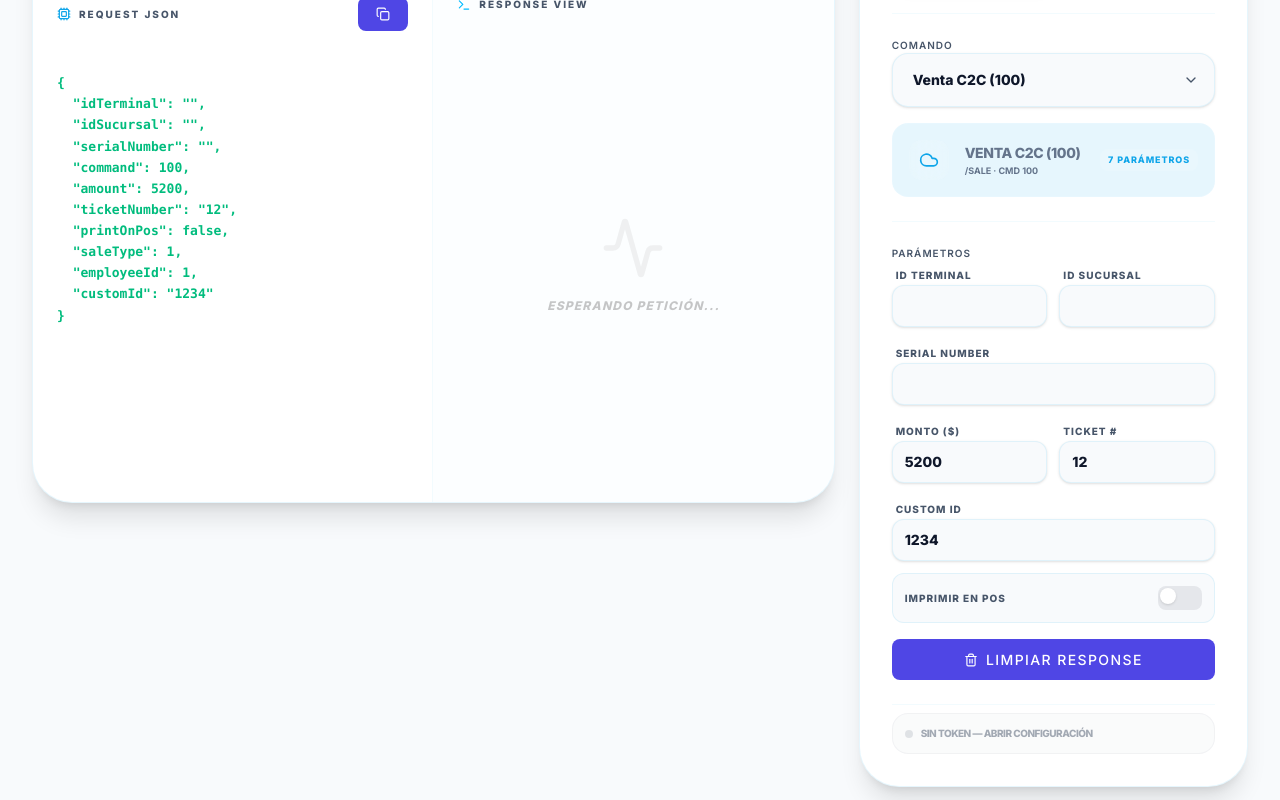
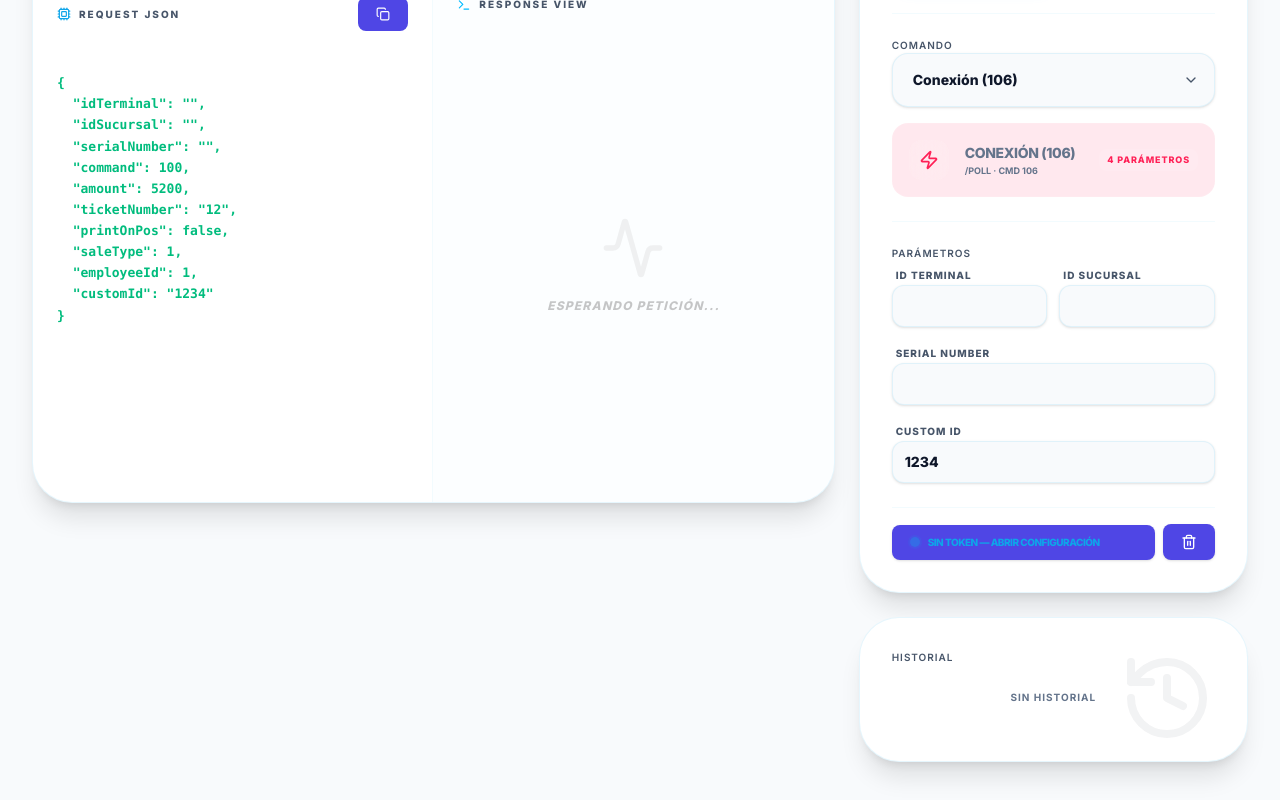
Before and after one commit to indigonet/Front-isv, a React (Vite) app: page /simulator in a window 1280 px wide. Shown: the part 440-1240 px from the top of the page. Built offline with nearby package versions, Linux system fonts and the light colour scheme.

Commit message:
cambios vis

```diff
--- a/src/components/content/content.jsx
+++ b/src/components/content/content.jsx
@@ -119,7 +119,13 @@ export default function Content() {
             aria-label="Descargar ISV Toolkit"
             style={{ cursor: "pointer" }}
           >
-            <img className="hero-logo" src={logo} alt="ISV Toolkit Logo" />
+            <img
+              className="hero-logo"
+              src={logo}
+              alt="ISV Toolkit Logo"
+              loading="eager"
+              style={{ fetchPriority: 'high' }}
+            />
           </div>
 
           {/* Título y descripción */}
--- a/src/components/topbar/topbar.jsx
+++ b/src/components/topbar/topbar.jsx
@@ -122,7 +122,9 @@ export default function Topbar() {
           src={getIconImage()}
           alt="ISV Toolkit Logo"
           className="logo-image"
-          key={darkMode ? "dark-icon" : "light-icon"} // Forzar recarga de imagen
+          loading="eager"
+          style={{ fetchPriority: 'high' }}
+          key={darkMode ? "dark-icon" : "light-icon"}
         />
       </div>
 
--- a/src/context/LanguageContext.jsx
+++ b/src/context/LanguageContext.jsx
@@ -207,6 +207,7 @@ const translations = {
     fetchingToken: "Obteniendo...",
 
     // Commands
+    "cmd.poll": "Conexión (106)",
     "cmd.c2c_sale": "Venta C2C (100)",
     "cmd.sale_promo": "Venta Promo (126)",
     "cmd.refund": "Anulación (102)",
@@ -401,6 +402,7 @@ const translations = {
     fetchingToken: "Fetching...",
 
     // Commands
+    "cmd.poll": "Connection (106)",
     "cmd.c2c_sale": "C2C Sale (100)",
     "cmd.sale_promo": "Promo Sale (126)",
     "cmd.refund": "Abortion (102)",
@@ -573,6 +575,7 @@ const translations = {
     fetchingToken: "Obtendo...",
 
     // Commands
+    "cmd.poll": "Conexão (106)",
     "cmd.c2c_sale": "Venda C2C (100)",
     "cmd.sale_promo": "Venda Promo (126)",
     "cmd.refund": "Reembolso (102)",
@@ -617,6 +620,7 @@ const translations = {
     tokenGuide: "Insira suas credenciais e pressione o botão obter.",
 
     // Commands
+    "cmd.poll": "Conexão (106)",
     "cmd.c2c_sale": "Venda C2C (100)",
     "cmd.sale_promo": "Venda Promo (126)",
     "cmd.refund": "Anulação (102)",
--- a/src/index.css
+++ b/src/index.css
@@ -5,7 +5,6 @@
   --color-card: var(--bg-surface);
   --color-accent: var(--accent-color);
   --color-accent-warm: var(--primary);
-  --color-emerald: #10B981;
   --color-text-primary: var(--text-main);
   --color-text-secondary: var(--text-muted);
   --blur-xs: 2px;
@@ -46,8 +45,8 @@ body {
   --text-main: #f8fafc;
   --text-muted: #94a3b8;
 
-  --primary: #6366f1;
-  --accent-color: #38bdf8;
+  --primary: #0284c7;
+  --accent-color: #0ea5e9;
 
   --border-color: rgba(255, 255, 255, 0.08);
 
--- a/src/simulator/AuthTokenModal.jsx
+++ b/src/simulator/AuthTokenModal.jsx
@@ -96,8 +96,8 @@ export default function AuthTokenModal({
           <div
             className="rounded-3xl p-6 border space-y-4 flex flex-col justify-between h-full transition-all duration-500"
             style={{
-              borderColor: accessToken ? 'rgba(16,185,129,0.3)' : 'rgba(99,102,241,0.1)',
-              background:  accessToken ? 'rgba(16,185,129,0.05)' : 'rgba(99,102,241,0.03)',
+              borderColor: accessToken ? 'rgba(5, 150, 105, 0.3)' : 'rgba(2, 132, 199, 0.2)',
+              background:  accessToken ? 'rgba(5, 150, 105, 0.05)' : 'rgba(2, 132, 199, 0.05)',
             }}
           >
             <div className="space-y-3">
--- a/src/simulator/SimulatorSidebar.jsx
+++ b/src/simulator/SimulatorSidebar.jsx
@@ -16,6 +16,7 @@ export default function SimulatorSidebar({
   history,
   onClearResponse,
   params,
+  onOpenAuth,
 }) {
   const { t } = useLanguage();
   const [selectedId, setSelectedId] = useState(COMMAND_METHODS[0].id);
@@ -121,16 +122,18 @@ export default function SimulatorSidebar({
           <div className="flex p-1.5 gap-2 bg-accent/5 rounded-2xl border border-accent/10">
             <button
               onClick={() => onEnvChange('uat')}
+              title="Ambiente de pruebas"
               className={`flex-1 py-3 rounded-xl text-[10px] font-black tracking-widest transition-all cursor-pointer ${
-                env === 'uat' ? 'bg-accent text-white shadow-lg' : 'text-text-secondary hover:bg-accent/5'
+                env === 'uat' ? 'bg-accent text-white shadow-lg shadow-accent/20' : 'text-text-secondary hover:bg-accent/5'
               }`}
             >
               UAT
             </button>
             <button
               onClick={() => onEnvChange('prod')}
+              title="Ambiente de producción (REAL)"
               className={`flex-1 py-3 rounded-xl text-[10px] font-black tracking-widest transition-all cursor-pointer ${
-                env === 'prod' ? 'bg-rose-600 text-white shadow-lg' : 'text-text-secondary hover:bg-accent/5'
+                env === 'prod' ? 'bg-rose-600 text-white shadow-lg shadow-rose-600/20' : 'text-text-secondary hover:bg-rose-500/5'
               }`}
             >
               {t('simProdEnv')}
@@ -191,13 +194,6 @@ export default function SimulatorSidebar({
               <div className="grid grid-cols-2 gap-3">
                 {selected.fields.map(renderField)}
               </div>
-              <button
-                onClick={onClearResponse}
-                className="w-full mt-4 py-2.5 rounded-xl border border-accent/10 text-text-secondary hover:bg-accent/5 hover:text-accent transition-all font-black uppercase tracking-widest text-[9px] flex items-center justify-center gap-2 cursor-pointer active:scale-95 group"
-              >
-                <Trash2 className="w-3.5 h-3.5 group-hover:scale-110 transition-transform" />
-                {t('simClearResponse')}
-              </button>
             </div>
           </>
         )}
@@ -210,12 +206,12 @@ export default function SimulatorSidebar({
         )}
 
         {/* Token status */}
-        <div className="border-t border-accent/5 pt-2">
+        <div className="border-t border-accent/5 pt-4 flex items-center gap-2">
           {accessToken ? (
-            <div className="p-3 bg-emerald-500/5 border border-emerald-500/20 rounded-2xl flex items-center justify-between animate-in zoom-in-95 duration-300">
+            <div className="flex-1 p-3 bg-emerald-500/5 border border-emerald-500/10 rounded-2xl flex items-center justify-between group transition-all duration-300 hover:bg-rose-500/[0.02] hover:border-rose-500/20">
               <div className="flex items-center gap-2 overflow-hidden">
                 <div className="w-2 h-2 rounded-full bg-emerald-500 animate-pulse shrink-0" />
-                <span className="text-[10px] font-black text-emerald-500 uppercase tracking-tighter truncate">Token Activo</span>
+                <span className="text-[10px] font-black text-emerald-500 uppercase tracking-tighter truncate group-hover:text-rose-500 transition-colors">Token Activo</span>
               </div>
               <button
                 onClick={() => {
@@ -223,18 +219,32 @@ export default function SimulatorSidebar({
                     onClearToken();
                   }
                 }}
-                className="p-1 hover:bg-rose-500/10 rounded-full text-rose-500 transition-colors cursor-pointer group"
+                className="p-1.5 bg-rose-500/10 rounded-full text-rose-500 transition-all cursor-pointer opacity-0 group-hover:opacity-100 scale-90 group-hover:scale-110 active:scale-95"
                 title={t('simClearBtn')}
               >
-                <X className="w-3.5 h-3.5 group-hover:scale-110 transition-transform" />
+                <X className="w-3.5 h-3.5" />
               </button>
             </div>
           ) : (
-            <div className="p-3 bg-text-secondary/5 border border-text-secondary/10 rounded-2xl flex items-center gap-2 opacity-50">
-              <div className="w-2 h-2 rounded-full bg-text-secondary/30 shrink-0" />
-              <span className="text-[10px] font-black text-text-secondary uppercase tracking-tighter">{t('simNoToken')}</span>
-            </div>
+            <button
+              onClick={onOpenAuth}
+              className="flex-1 p-3 bg-accent/[0.03] border border-accent/30 rounded-2xl flex items-center gap-2 hover:bg-accent/10 hover:border-accent transition-all cursor-pointer group active:scale-95 shadow-sm"
+              title="Configurar llaves de autenticación"
+            >
+              <div className="w-2.5 h-2.5 rounded-full bg-accent/40 shrink-0 group-hover:bg-accent group-hover:animate-pulse ring-2 ring-accent/10" />
+              <span className="text-[10px] font-black text-accent uppercase tracking-tighter group-hover:font-black transition-all">
+                {t('simNoToken')}
+              </span>
+            </button>
           )}
+
+          <button
+            onClick={onClearResponse}
+            className="p-3 rounded-2xl border border-accent/20 text-text-secondary hover:bg-accent hover:text-white hover:border-accent transition-all cursor-pointer active:scale-90 shadow-sm"
+            title="Limpiar ventana de respuesta"
+          >
+            <Trash2 className="w-4 h-4" />
+          </button>
         </div>
       </div>
 
--- a/src/simulator/SimulatorView.jsx
+++ b/src/simulator/SimulatorView.jsx
@@ -302,6 +302,7 @@ export default function SimulatorView({ onLog }) {
           history={history}
           onClearResponse={handleClearResponse}
           params={params}
+          onOpenAuth={() => setIsAuthModalOpen(true)}
         />
       </div>
 
--- a/src/simulator/simulator.constants.js
+++ b/src/simulator/simulator.constants.js
@@ -34,6 +34,11 @@ export const FIELD_CONFIG = {
 };
 
 // ─── Templates ─────────────────────────────────────────────────────────────────
+
+const BODY_POLL = {
+  idTerminal: '', idSucursal: '', serialNumber: '',
+  command: 106, customId: '5ABC',
+};
 
 const BODY_C2C_SALE = {
   idTerminal: '', idSucursal: '', serialNumber: '',
@@ -109,13 +114,19 @@ const BODY_LAST = { command: 400 };
 
 export const COMMAND_METHODS = [
   {
+    id: 'poll', label: 'cmd.poll', icon: Zap, color: 'text-rose-500', bg: 'bg-rose-500/10',
+    endpoint: 'poll',
+    fields: ['idTerminal', 'idSucursal', 'serialNumber', 'customId'],
+    template: BODY_POLL,
+  },
+  {
     id: 'c2c_sale', label: 'cmd.c2c_sale', icon: Cloud, color: 'text-accent', bg: 'bg-accent/10',
     endpoint: 'sale',
     fields: ['idTerminal', 'idSucursal', 'serialNumber', 'amount', 'ticketNumber', 'customId', 'printOnPos'],
     template: BODY_C2C_SALE,
   },
   {
-    id: 'sale_promo', label: 'cmd.sale_promo', icon: Tag, color: 'text-violet-500', bg: 'bg-violet-500/10',
+    id: 'sale_promo', label: 'cmd.sale_promo', icon: Tag, color: 'text-sky-500', bg: 'bg-sky-500/10',
     endpoint: 'salepromo',
     fields: ['idTerminal', 'idSucursal', 'serialNumber', 'amount', 'ticketNumber', 'idPromo', 'printOnPos'],
     template: BODY_SALE_PROMO,
@@ -157,7 +168,7 @@ export const COMMAND_METHODS = [
     template: BODY_BIOAUTH,
   },
   {
-    id: 'print_service', label: 'cmd.print', icon: Printer, color: 'text-indigo-400', bg: 'bg-indigo-400/10',
+    id: 'print_service', label: 'cmd.print', icon: Printer, color: 'text-blue-500', bg: 'bg-blue-500/10',
     endpoint: 'printservice',
     fields: ['idTerminal', 'idSucursal', 'serialNumber', 'customId'],
     template: BODY_PRINT_SERVICE,
```
